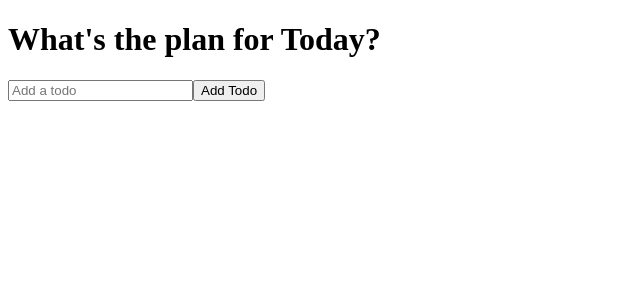
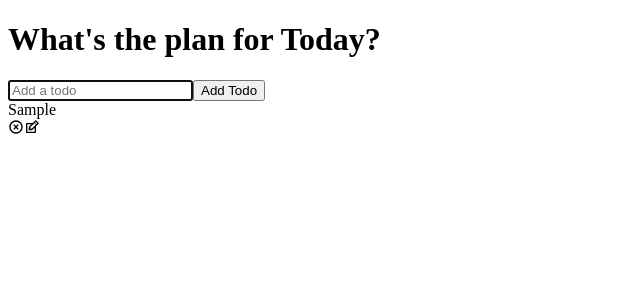
Before and after one commit to Gokulcasper/react-todo-list, a React (Create React App) app: page / in a window 1280 px wide. Both pictures are taken after typing "Sample" into the empty fields and a click on the button "Add Todo". Shown: the top 300 px of the page, without its empty margins (0-640 px from the left). Built offline with nearby package versions, Linux system fonts and the light colour scheme.

Commit message:
Feat : Todo App

```diff
--- a/src/components/Todo.js
+++ b/src/components/Todo.js
@@ -0,0 +1,46 @@
+import React, { useState } from "react";
+import TodoForm from "./TodoForm";
+import { RiCloseCircleLine } from "react-icons/ri";
+import { TiEdit } from "react-icons/ti";
+
+const Todo = ({ todos, completeTodo, removeTodo, updateTodo }) => {
+  const [edit, setEdit] = useState({
+    id: null,
+    value: "",
+  });
+
+  const submitUpdate = (value) => {
+    updateTodo(edit.id, value);
+    setEdit({
+      id: null,
+      value: "",
+    });
+  };
+
+  if (edit.id) {
+    return <TodoForm edit={edit} onSubmit={submitUpdate} />;
+  }
+
+  return todos.map((todo, index) => (
+    <div
+      className={todo.isComplete ? "todo-row complete" : "todo-row"}
+      key={index}
+    >
+      <div key={todo.id} onClick={() => completeTodo(todo.id)}>
+        {todo.text}
+      </div>
+      <div className="icons">
+        <RiCloseCircleLine
+          onClick={() => removeTodo(todo.id)}
+          className="delete-icon"
+        />
+        <TiEdit
+          onClick={() => setEdit({ id: todo.id, value: todo.text })}
+          className="edit-icon"
+        />
+      </div>
+    </div>
+  ));
+};
+
+export default Todo;
--- a/src/components/TodoForm.js
+++ b/src/components/TodoForm.js
@@ -1,7 +1,13 @@
-import React, { useState } from "react";
+import React, { useState, useEffect, useRef } from "react";
 
 function TodoForm(props) {
   const [input, setInput] = useState("");
+
+  const inputRef = useRef(null);
+
+  useEffect(() => {
+    inputRef.current.focus();
+  });
 
   const handleChange = (e) => {
     setInput(e.target.value);
@@ -10,10 +16,10 @@
   const handleSubmit = (e) => {
     e.preventDefault();
 
-    // props.onSubmit({
-    //   id: Math.floor(Math.random() * 10000),
-    //   text: input,
-    // });
+    props.onSubmit({
+      id: Math.floor(Math.random() * 10000),
+      text: input,
+    });
 
     setInput("");
   };
@@ -26,6 +32,7 @@
         value={input}
         className="todo-input"
         onChange={handleChange}
+        ref={inputRef}
       />
       <button className="todo-button">Add Todo</button>
     </form>
--- a/src/components/TodoList.js
+++ b/src/components/TodoList.js
@@ -1,4 +1,5 @@
 import React, { useState } from "react";
+import Todo from "./Todo";
 import TodoForm from "./TodoForm";
 
 function TodoList() {
@@ -11,13 +12,43 @@
     const newTodos = [todo, ...todos];
 
     setTodos(newTodos);
-    console.log(...todos);
+  };
+
+  const updateTodo = (todoId, newValue) => {
+    if (!newValue.text || /^\s*$/.test(newValue.text)) {
+      return;
+    }
+    setTodos((prev) =>
+      prev.map((item) => (item.id === todoId ? newValue : item))
+    );
+  };
+
+  const removeTodo = (id) => {
+    const removeArr = [...todos].filter((todo) => todo.id !== id);
+    setTodos(removeArr);
+  };
+
+  const completeTodo = (id) => {
+    let updateTodos = todos.map((todo) => {
+      if (todo.id === id) {
+        todo.isComplete = !todo.isComplete;
+      }
+      return todo;
+    });
+
+    setTodos(updateTodos);
   };
 
   return (
     <div>
       <h1>What's the plan for Today?</h1>
       <TodoForm onSubmit={addTodo} />
+      <Todo
+        todos={todos}
+        completeTodo={completeTodo}
+        removeTodo={removeTodo}
+        updateTodo={updateTodo}
+      />
     </div>
   );
 }
```
Also changed, not shown: package.json (+16 -2 lines), 2 other files (tests, documents, lock files or other folders).
